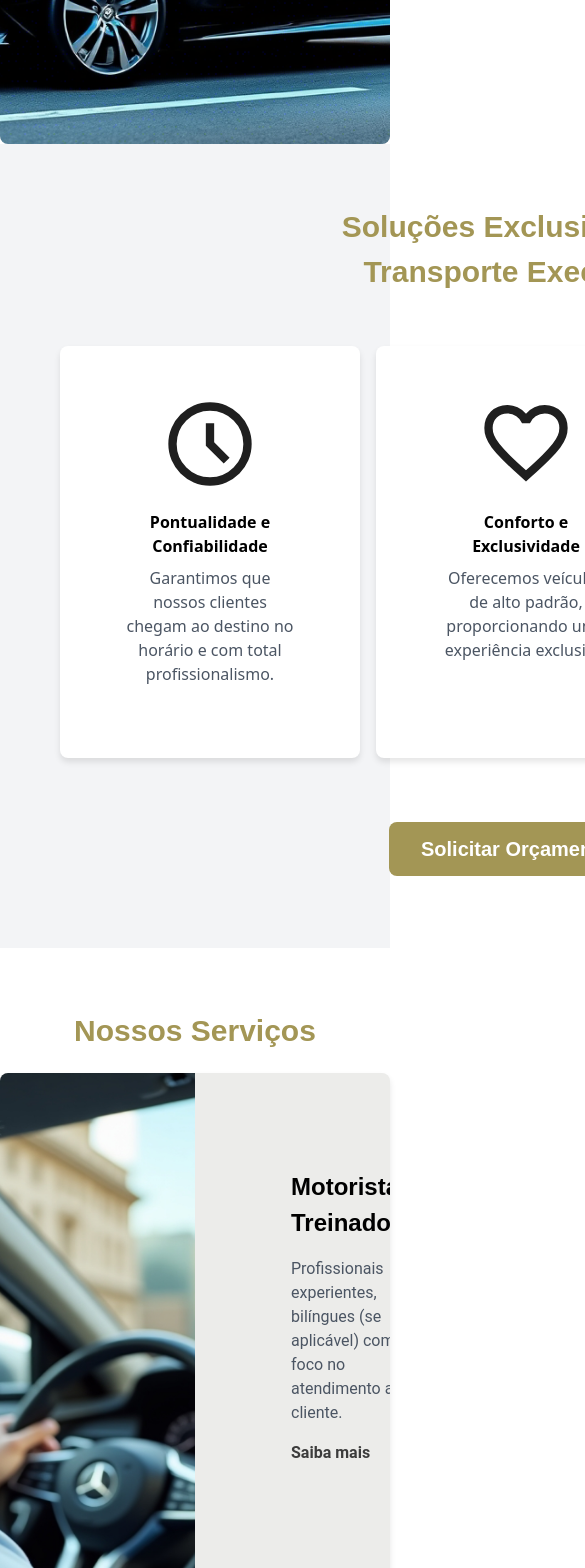
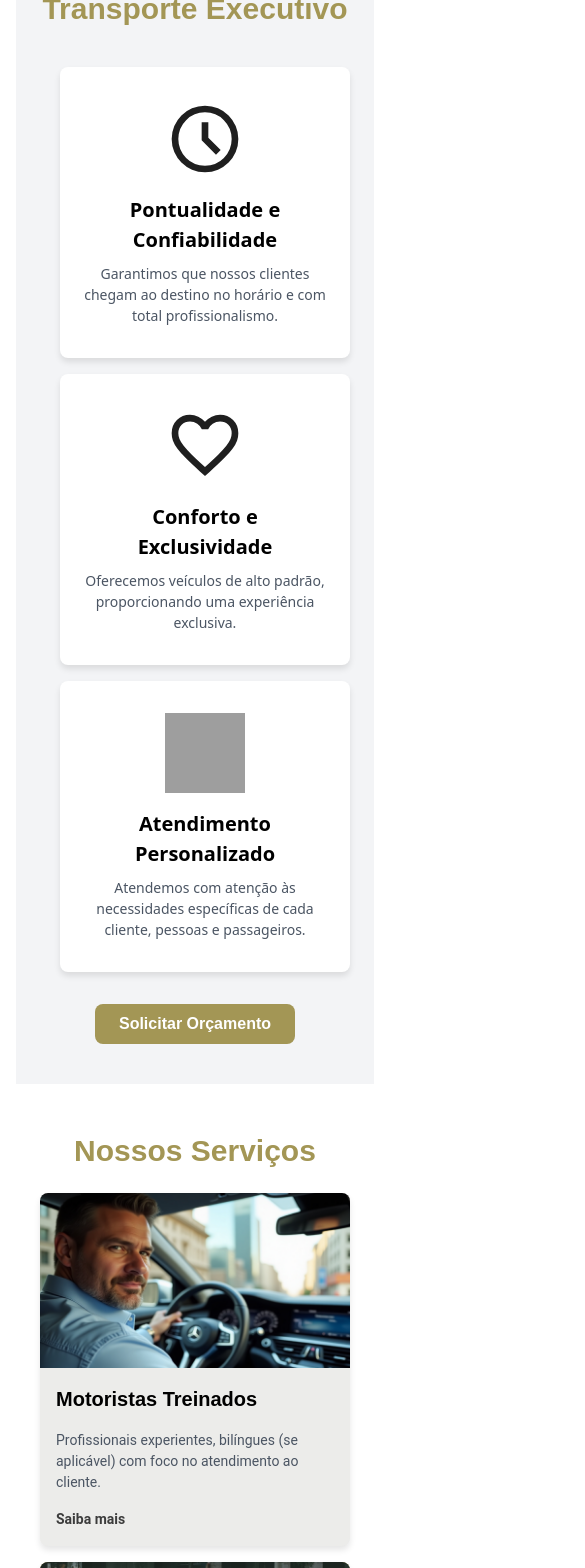
Before and after one commit to samuelfsilva/projeto-site-transportadora, a Next.js app: page / in a window 390 px wide. Shown: the part 432-2000 px from the top of the page, 585 px wide, since content can reach past the window. Built offline with nearby package versions, Linux system fonts and the light colour scheme; grey boxes are pictures that could not be loaded; a web font is replaced by a local one.

Commit message:
adicionar media queries para responsividade em várias seções do layout

```diff
--- a/src/app/styles.css
+++ b/src/app/styles.css
@@ -279,3 +279,133 @@
   align-items: center;
   margin-bottom: 1rem;
 }
+
+/* Media Queries para dispositivos móveis */
+@media (max-width: 768px) {
+  /* Container principal */
+  .main-container {
+    padding: 1rem;
+  }
+
+  /* Hero Section */
+  .hero-section {
+    text-align: center;
+  }
+
+  .hero-image {
+    width: 100%;
+    height: auto;
+    border-radius: 0.5rem;
+  }
+
+  /* Key Features Section */
+  .key-features {
+    padding: 1.5rem;
+    gap: 1rem;
+  }
+
+  .key-features-cards {
+    grid-template-columns: 1fr; /* Exibe os cartões em uma única coluna */
+    gap: 1rem;
+  }
+
+  .key-feature-card {
+    padding: 2rem 1rem;
+    width: 100%; /* Ajusta a largura para ocupar todo o espaço disponível */
+  }
+
+  .key-feature-icon {
+    width: 80px;
+    height: 80px;
+  }
+
+  .key-feature-title {
+    font-size: 1.25rem;
+  }
+
+  .key-feature-description {
+    font-size: 0.875rem;
+    width: 100%;
+  }
+
+  /* Request Quote Section */
+  .request-quote {
+    padding: 1rem 0;
+  }
+
+  .request-quote-button {
+    font-size: 1rem;
+    padding: 0.5rem 1.5rem;
+  }
+
+  /* Services Section */
+  .services-section {
+    padding: 1.5rem;
+  }
+
+  .services-section-cards {
+    grid-template-columns: 1fr; /* Exibe os cartões em uma única coluna */
+    gap: 1rem;
+  }
+
+  .service-card {
+    flex-direction: column; /* Alinha os elementos verticalmente */
+    text-align: flex-start; /* Alinha o texto à esquerda */
+  }
+
+  .service-card.reverse {
+    flex-direction: column; /* Remove o estilo reverso */
+  }
+
+  .service-image {
+    width: 100%;
+    height: auto;
+  }
+
+  .service-content {
+    padding: 1rem;
+  }
+
+  .service-title {
+    font-size: 1.25rem;
+  }
+
+  .service-description {
+    font-size: 0.875rem;
+  }
+
+  .service-link {
+    font-size: 0.875rem;
+  }
+
+  /* Tourist Section */
+  .tourist-section {
+    padding: 1.5rem;
+  }
+
+  .tourist-title {
+    font-size: 1.5rem;
+  }
+
+  .tourist-container {
+    flex-direction: column;
+  }
+
+  .tourist-image {
+    width: 100%;
+    height: auto;
+  }
+
+  .tourist-overlay {
+    height: auto;
+    padding: 1rem;
+  }
+
+  .tourist-description {
+    font-size: 1.25rem;
+  }
+
+  .tourist-subdescription {
+    font-size: 0.875rem;
+  }
+}
```
